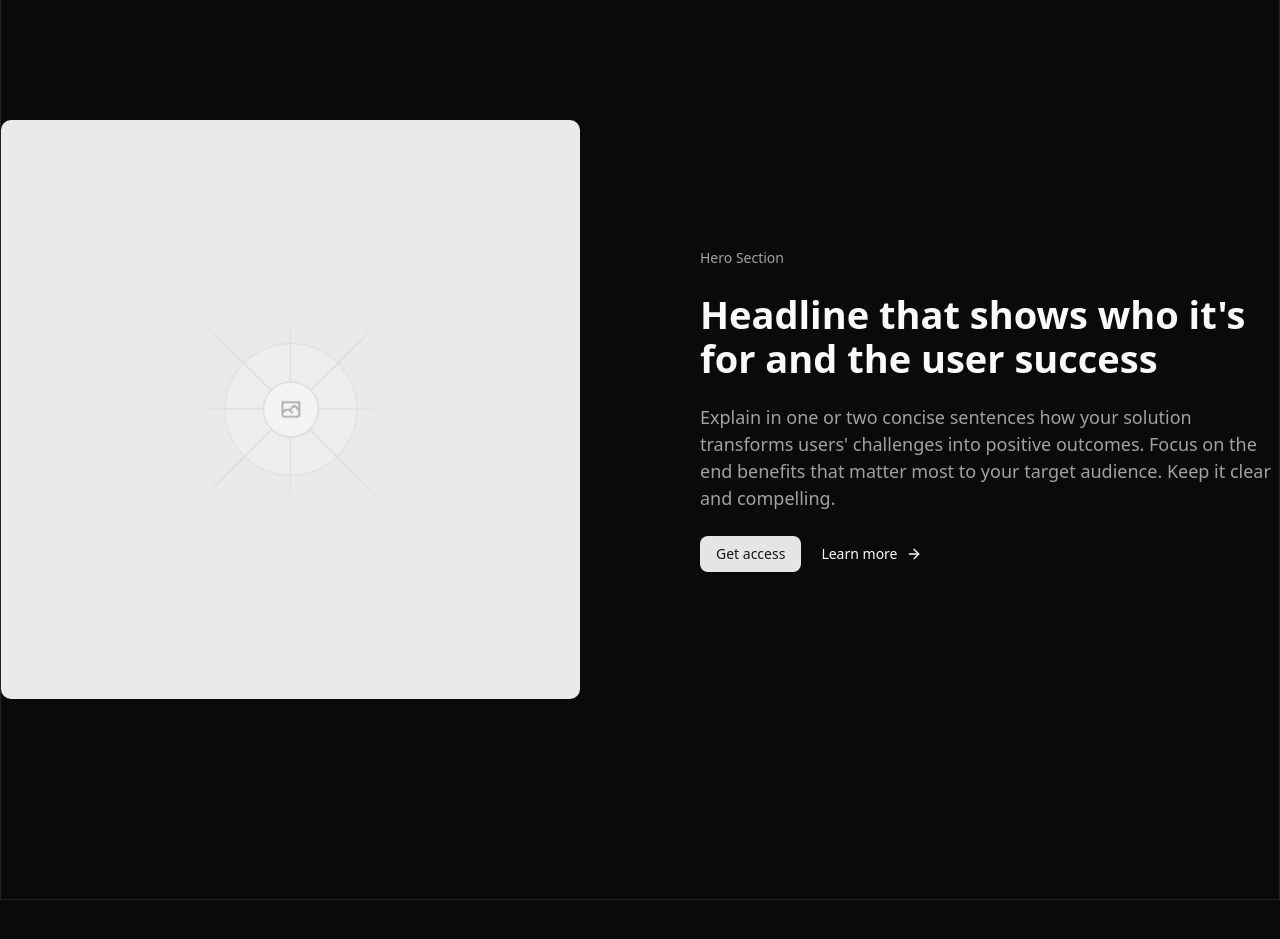
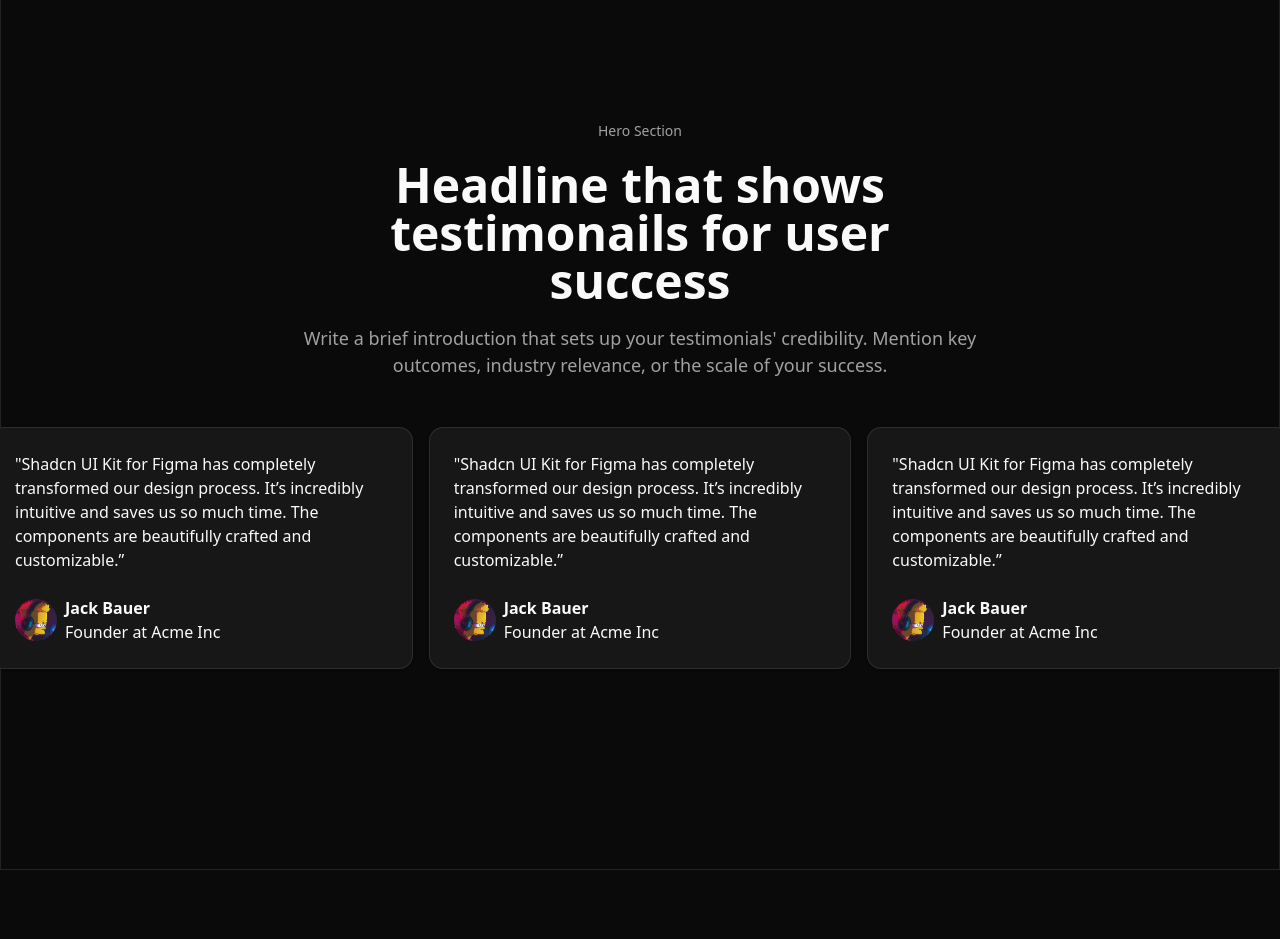
Before and after one commit to yeahitsmejayyy/skelly-site, a React (Vite) app: page / in a window 1280 px wide. Shown: the part 5900-6839 px from the top of the page. Built offline with nearby package versions, Linux system fonts and the light colour scheme.

Commit message:
added who-its-for-1 section component

```diff
--- a/src/components/site/who-its-for/who-its-for-1.tsx
+++ b/src/components/site/who-its-for/who-its-for-1.tsx
@@ -3,28 +3,54 @@
 // }
 
 import { Button } from "@/components/ui/button";
+import { Card } from "@/components/ui/card";
 import { ArrowRight } from "lucide-react";
 
 // props: WhoItsFor1Props
 export default function WhoItsFor1() {
     return (
-        <div className="w-full flex items-center justify-center border">
-            <div className="grid lg:grid-cols-2 grid-cols-1 lg:gap-30 gap-y-[48px] w-325 lg:py-50 py-30 lg:px-0 px-12">
-                <div className="rounded-lg order-2">
-                    <img alt="Placeholder Image" src={'/square-placeholder.png'} className="rounded-lg" />
-                </div>
+        <div className="w-full border flex flex-col gap-y-12 items-center justify-center lg:py-50 py-30 lg:px-0 px-12">
+            <div className="w-full lg:max-w-170 flex flex-col gap-y-5 text-center mx-auto">
+                <p className="text-muted-foreground lg:text-[14px]">Hero Section</p>
+                <h1 className="lg:text-5xl text-3xl font-bold">Headline that shows testimonails for user success</h1>
+                <p className="text-muted-foreground lg:text-[18px]">
+                    Write a brief introduction that sets up your testimonials' credibility. Mention key outcomes, industry relevance, or the scale of your success.
+                </p>
+            </div>
+            <div className="lg:w-325 grid lg:grid-cols-3 grid-cols-1 gap-4">
+                <Card className="p-6">
+                    <p>"Shadcn UI Kit for Figma has completely transformed our design process. It’s incredibly intuitive and saves us so much time. The components are beautifully crafted and customizable.”</p>
 
-                <div className="order-2 flex flex-col justify-center lg:gap-y-[24px] gap-y-[24px]">
-                    <p className="text-muted-foreground lg:text-[14px]">Hero Section</p>
-                    <h1 className="lg:text-[38px] text-[30px] font-bold lg:leading-11 leading-8">Headline that shows who it's for and the user success</h1>
-                    <p className="text-muted-foreground lg:text-[18px]">
-                        Explain in one or two concise sentences how your solution transforms users' challenges into positive outcomes. Focus on the end benefits that matter most to your target audience. Keep it clear and compelling.
-                    </p>
                     <div className="flex items-center gap-x-2">
-                        <Button className="w-fit">Get access</Button>
-                        <Button variant={'ghost'} className="w-fit">Learn more <ArrowRight size={'20'} /></Button>
+                        <img alt="Avatar Image" src={'/avatar.png'} className="w-[42px] h-[42px] rounded-full" />
+                        <div className="flex flex-col gap-y-0">
+                            <p className="font-bold">Jack Bauer</p>
+                            <p>Founder at Acme Inc</p>
+                        </div>
                     </div>
-                </div>
+                </Card>
+                <Card className="p-6">
+                    <p>"Shadcn UI Kit for Figma has completely transformed our design process. It’s incredibly intuitive and saves us so much time. The components are beautifully crafted and customizable.”</p>
+
+                    <div className="flex items-center gap-x-2">
+                        <img alt="Avatar Image" src={'/avatar.png'} className="w-[42px] h-[42px] rounded-full" />
+                        <div className="flex flex-col gap-y-0">
+                            <p className="font-bold">Jack Bauer</p>
+                            <p>Founder at Acme Inc</p>
+                        </div>
+                    </div>
+                </Card>
+                <Card className="p-6">
+                    <p>"Shadcn UI Kit for Figma has completely transformed our design process. It’s incredibly intuitive and saves us so much time. The components are beautifully crafted and customizable.”</p>
+
+                    <div className="flex items-center gap-x-2">
+                        <img alt="Avatar Image" src={'/avatar.png'} className="w-[42px] h-[42px] rounded-full" />
+                        <div className="flex flex-col gap-y-0">
+                            <p className="font-bold">Jack Bauer</p>
+                            <p>Founder at Acme Inc</p>
+                        </div>
+                    </div>
+                </Card>
             </div>
         </div>
     );
--- /dev/null
+++ b/src/components/ui/card.tsx
@@ -0,0 +1,92 @@
+import * as React from "react"
+
+import { cn } from "@/lib/utils"
+
+function Card({ className, ...props }: React.ComponentProps<"div">) {
+  return (
+    <div
+      data-slot="card"
+      className={cn(
+        "bg-card text-card-foreground flex flex-col gap-6 rounded-xl border py-6 shadow-sm",
+        className
+      )}
+      {...props}
+    />
+  )
+}
+
+function CardHeader({ className, ...props }: React.ComponentProps<"div">) {
+  return (
+    <div
+      data-slot="card-header"
+      className={cn(
+        "@container/card-header grid auto-rows-min grid-rows-[auto_auto] items-start gap-2 px-6 has-data-[slot=card-action]:grid-cols-[1fr_auto] [.border-b]:pb-6",
+        className
+      )}
+      {...props}
+    />
+  )
+}
+
+function CardTitle({ className, ...props }: React.ComponentProps<"div">) {
+  return (
+    <div
+      data-slot="card-title"
+      className={cn("leading-none font-semibold", className)}
+      {...props}
+    />
+  )
+}
+
+function CardDescription({ className, ...props }: React.ComponentProps<"div">) {
+  return (
+    <div
+      data-slot="card-description"
+      className={cn("text-muted-foreground text-sm", className)}
+      {...props}
+    />
+  )
+}
+
+function CardAction({ className, ...props }: React.ComponentProps<"div">) {
+  return (
+    <div
+      data-slot="card-action"
+      className={cn(
+        "col-start-2 row-span-2 row-start-1 self-start justify-self-end",
+        className
+      )}
+      {...props}
+    />
+  )
+}
+
+function CardContent({ className, ...props }: React.ComponentProps<"div">) {
+  return (
+    <div
+      data-slot="card-content"
+      className={cn("px-6", className)}
+      {...props}
+    />
+  )
+}
+
+function CardFooter({ className, ...props }: React.ComponentProps<"div">) {
+  return (
+    <div
+      data-slot="card-footer"
+      className={cn("flex items-center px-6 [.border-t]:pt-6", className)}
+      {...props}
+    />
+  )
+}
+
+export {
+  Card,
+  CardHeader,
+  CardFooter,
+  CardTitle,
+  CardAction,
+  CardDescription,
+  CardContent,
+}
```
Also changed, not shown: public/avatar.png (added).
